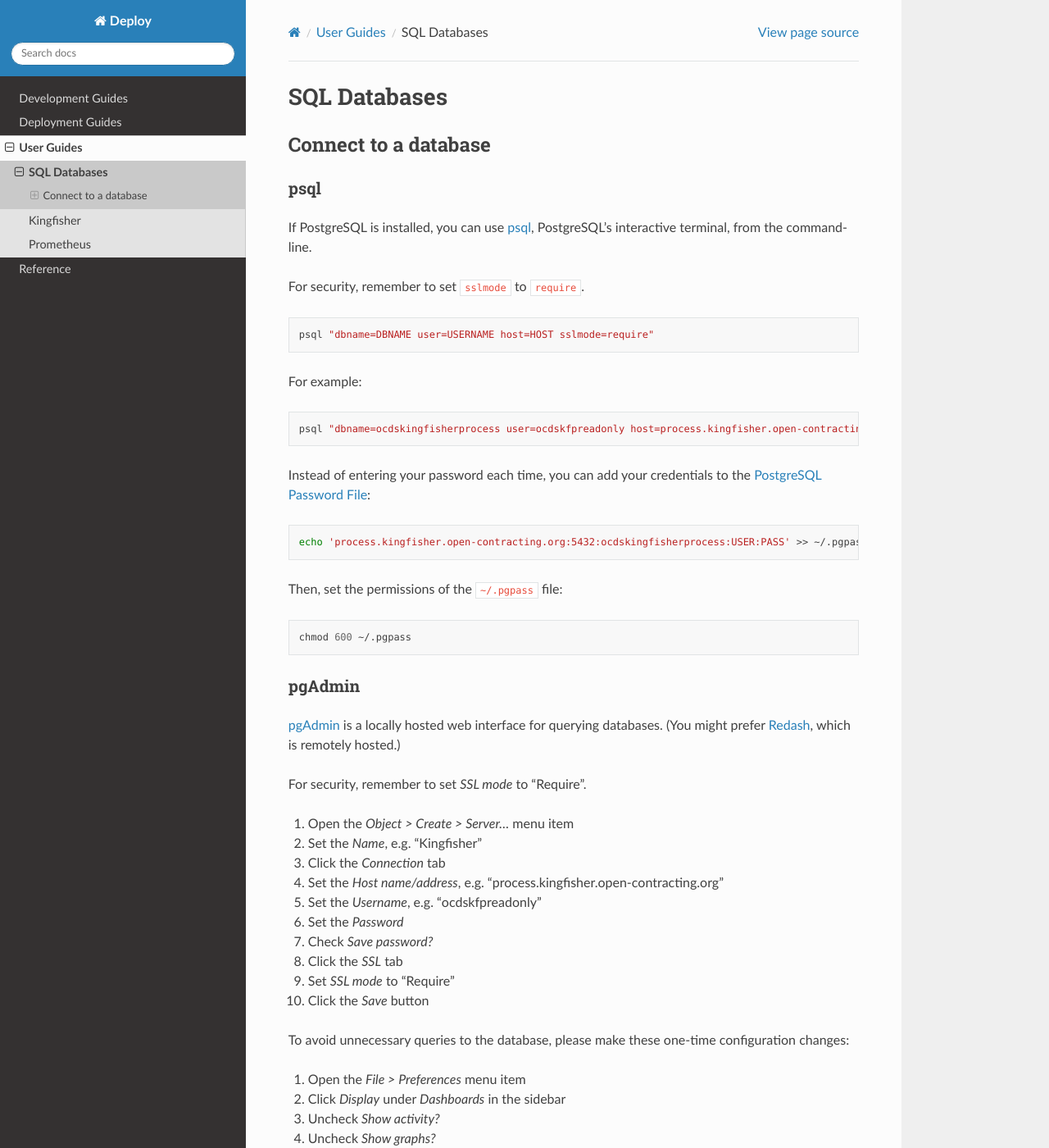
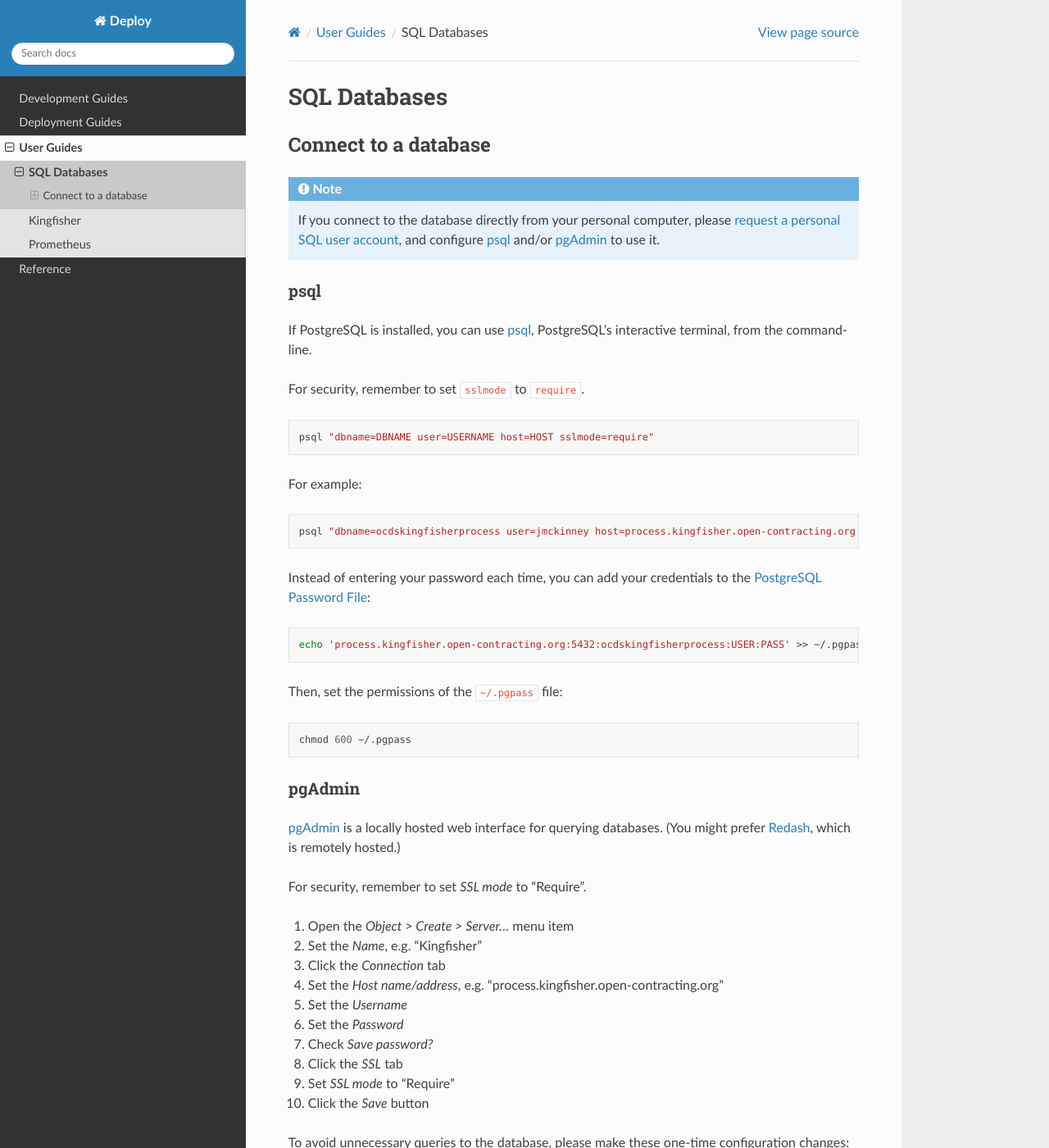
Before and after one commit to open-contracting/deploy, a Sphinx documentation site: the page built from docs/use/databases.rst, in a window 1280 px wide and 1400 px high. Shown: the whole window at 82% size. Built offline with Sphinx 7.4.7 and the Read the Docs theme 2.0.0, drawn with Linux system fonts in a browser that asks for light colours; some of the changed text lies outside the part shown.

Commit message:
Update database docs to use user-specific accounts

```diff
--- a/docs/use/databases.rst
+++ b/docs/use/databases.rst
@@ -3,6 +3,10 @@ SQL Databases
 
 Connect to a database
 ---------------------
+
+.. note::
+
+   If you connect to the database directly from your personal computer, please `request a personal SQL user account <https://github.com/open-contracting/deploy/issues/new/choose>`__, and configure :ref:`psql` and/or :ref:`pgadmin` to use it.
 
 .. _psql:
 
@@ -21,7 +25,7 @@ For example:
 
 .. code-block:: bash
 
-   psql "dbname=ocdskingfisherprocess user=ocdskfpreadonly host=process.kingfisher.open-contracting.org sslmode=require"
+   psql "dbname=ocdskingfisherprocess user=jmckinney host=process.kingfisher.open-contracting.org sslmode=require"
 
 Instead of entering your password each time, you can add your credentials to the `PostgreSQL Password File <https://www.postgresql.org/docs/11/libpq-pgpass.html>`__:
 
@@ -48,7 +52,7 @@ For security, remember to set *SSL mode* to "Require".
 #. Set the *Name*, e.g. "Kingfisher"
 #. Click the *Connection* tab
 #. Set the *Host name/address*, e.g. "process.kingfisher.open-contracting.org"
-#. Set the *Username*, e.g. "ocdskfpreadonly"
+#. Set the *Username*
 #. Set the *Password*
 #. Check *Save password?*
 #. Click the *SSL* tab
@@ -78,10 +82,14 @@ For security, remember to set ``sslmode`` to ``'require'``.
 
    conn = create_connection(
        database='ocdskingfisherprocess',
-       user='ocdskfpreadonly',
+       user='USER',
        password='PASSWORD',
        host='process.kingfisher.open-contracting.org',
        sslmode='require')
+
+.. note::
+
+   There is an `open issue <https://trello.com/c/uopUu4aj/225-refactor-kf-colab-notebooks-to-use-a-form-to-populate-db-creds-to-save-in-a-particular-instance-of-the-notebook>`__ to use `Colaboratory Forms <https://colab.research.google.com/notebooks/forms.ipynb>`__ to store credentials.
 
 Python
 ~~~~~~
@@ -98,7 +106,12 @@ For security, remember to set ``sslmode`` to ``'require'``.
 
    conn = psycopg2.connect(
        dbname='ocdskingfisherprocess',
-       user='ocdskfpreadonly',
+       user='USER',
        password='PASSWORD',
        host='process.kingfisher.open-contracting.org',
        sslmode='require')
+
+Redash
+~~~~~~
+
+`Redash <https://redash.open-contracting.org>`__ connects to the database using a ``redash`` user, which has read-only access to all schema. To request an account, email data@open-contracting.org.
```
